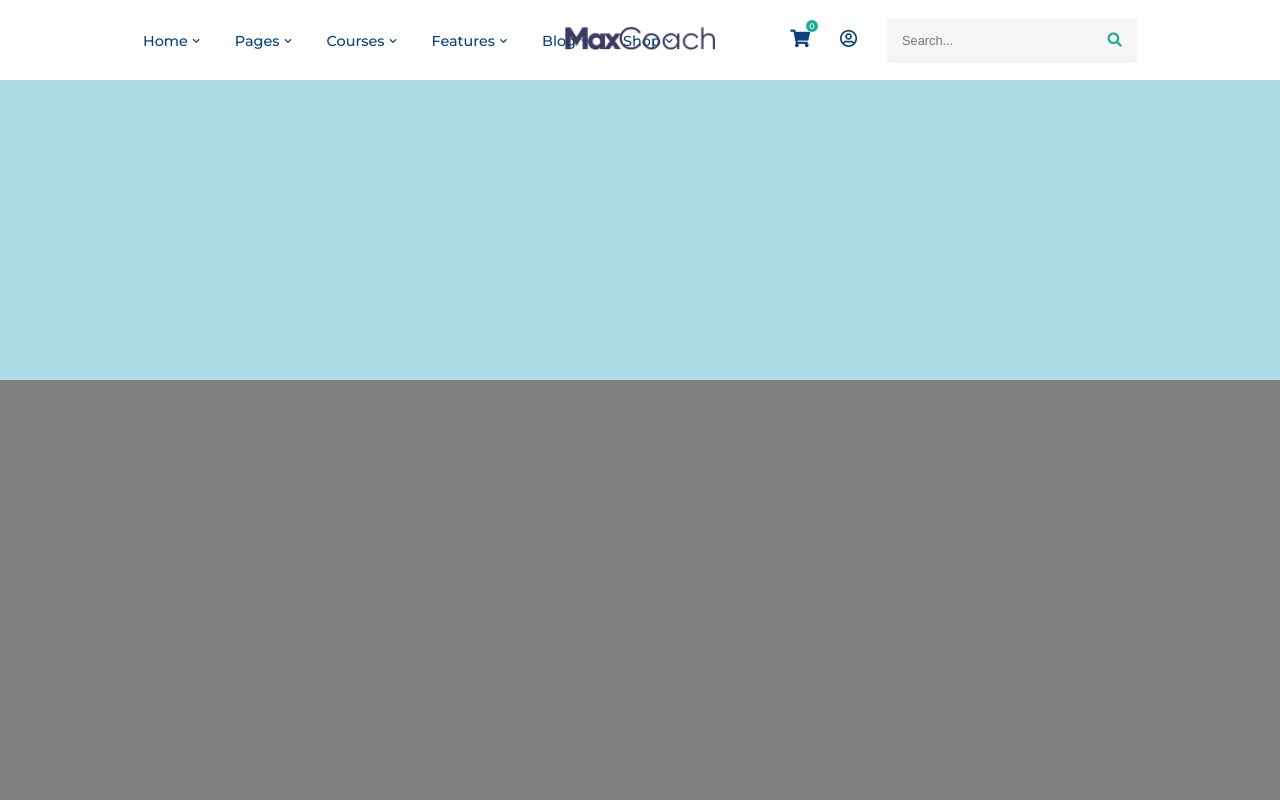
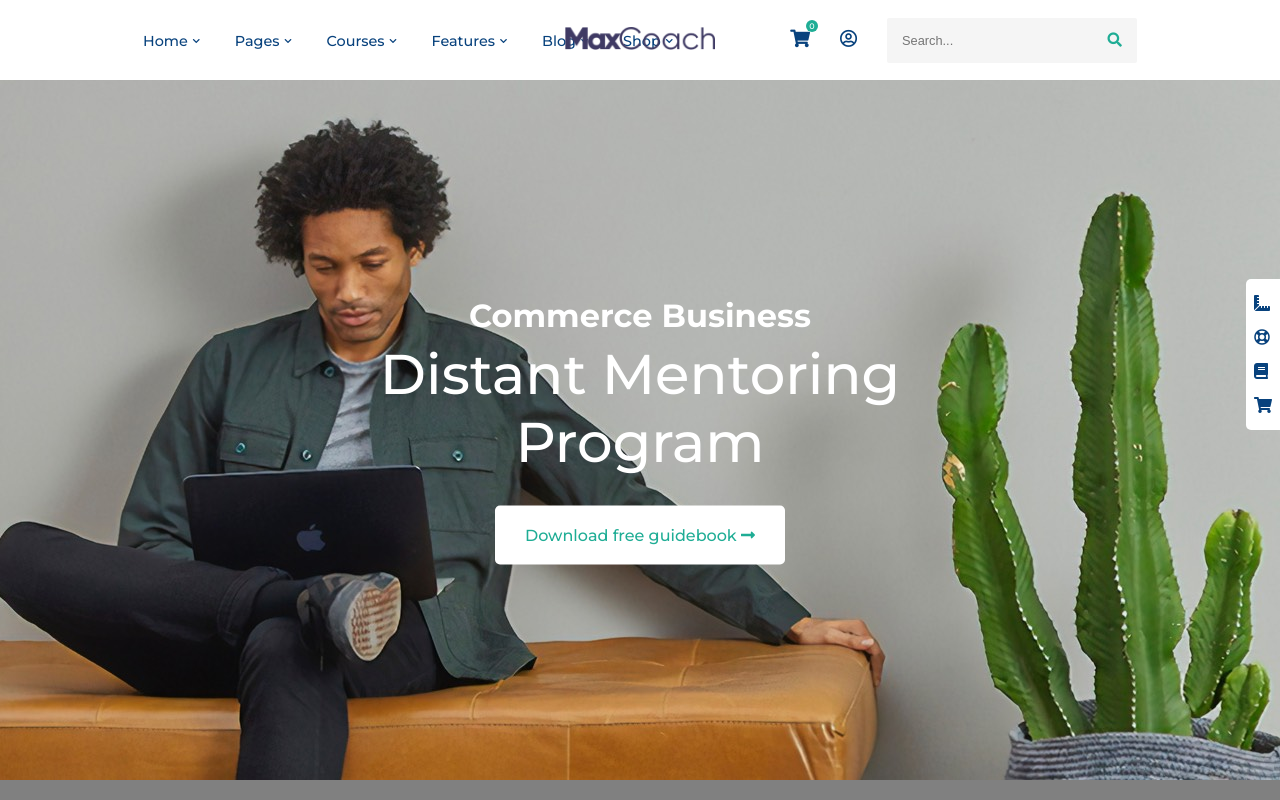
Before and after one commit to Zaplatynskyy/proj-html-vuejs, a Vue app: page / in a window 1280 px wide. Shown: the top 800 px of the page. Built offline with nearby package versions, Linux system fonts and the light colour scheme.

Commit message:
sezione jumbotron

```diff
--- a/src/components/macro/Header.vue
+++ b/src/components/macro/Header.vue
@@ -40,6 +40,7 @@
 export default {
     name : 'Header',
 
+    // props di array degli elementi della nav ricevuta da App.vue
     props : {
         elNav : Array
     }
--- a/src/components/macro/Hero.vue
+++ b/src/components/macro/Hero.vue
@@ -1,6 +1,22 @@
 <template>
     <div class="hero">
+        <!-- titolo centrale del jumbotron con il bottone -->
+        <div class="text_hero">
+            <div class="subtitle">Commerce Business</div>
+            <h1 class="title">Distant Mentoring Program</h1>
+            <div class="btn btn_white">
+                Download free guidebook
+                <i class="fas fa-long-arrow-alt-right"></i>
+            </div>
+        </div>
 
+        <!-- serie di icone laterali al jumbotron -->
+        <ul class="links_hero">
+            <li><a href="#"><i class="fas fa-ruler-combined"></i></a></li>
+            <li><a href="#"><i class="far fa-life-ring"></i></a></li>
+            <li><a href="#"><i class="fas fa-book"></i></a></li>
+            <li><a href="#"><i class="fas fa-shopping-cart"></i></a></li>
+        </ul>
     </div>
 </template>
 
@@ -11,9 +27,70 @@ export default {
 </script>
 
 <style lang="scss" scoped>
+@import '../../assets/style/variables.scss';
 
-    .debug .hero {
-        height: 300px;
-        background-color: lightblue;
+    .hero {
+        height: 700px;
+        background-image: url('../../assets/img/home-3-hero-bg.jpg');
+        background-position: center;
+        background-size: cover;
+        position: relative;
+
+        // titolo centrale del jumbotron con il bottone
+        .text_hero {
+            color: white;
+            text-align: center;
+            position: absolute;
+            top: 50%;
+            left: 50%;
+            transform: translate(-50%, -50%);
+
+            .subtitle {
+                font-size: 2rem;
+                font-weight: bold;
+            }
+
+            .title {
+                font-size: 3.5rem;
+                font-weight: 100;
+                margin: 5px 0 30px 0;
+            }
+
+            .btn_white {
+                color: $lightgreen;
+                background-color: #fff;
+                border-radius: 5px;
+                padding: 20px 30px;
+                cursor: pointer;
+                display: inline-block;
+
+                &:hover {
+                    color: #fff;
+                    background-color: $lightgreen;
+                }
+            }
+        }
+
+        // serie di icone laterali al jumbotron
+        .links_hero {
+            list-style: none;
+            background-color: #fff;
+            border-top-left-radius: 5px;
+            border-bottom-left-radius: 5px;
+            padding: 0 8px;
+            display: inline-block;
+            position: absolute;
+            top: 50%;
+            right: 0;
+            transform: translateY(-100%);
+
+            li {
+                margin: 15px 0;
+
+                i {
+                    color: $text_color;
+                }
+            }
+        }
     }
 </style>
```
Also changed, not shown: src/assets/img/home-3-hero-bg.jpg (added).
